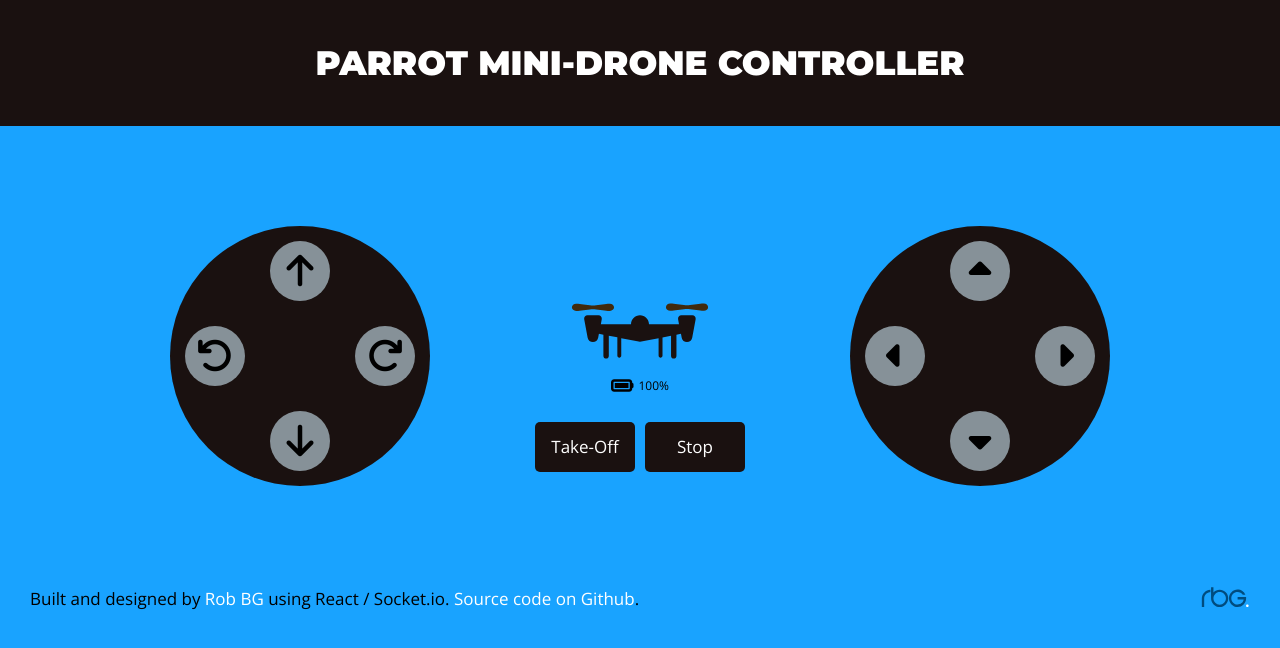
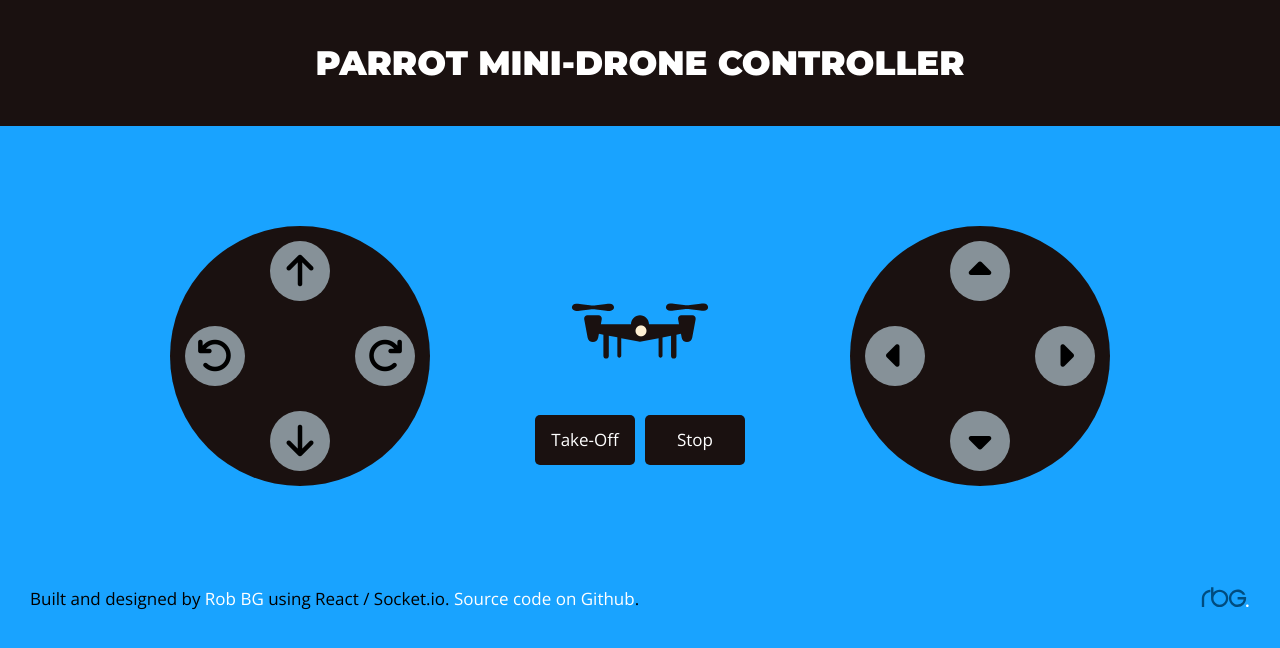
Before and after one commit to capasitore/drone-react, a React (Create React App) app: page / in a window 1280 px wide. Shown: the top 648 px of the page. Built offline with nearby package versions, Linux system fonts and the light colour scheme; no server answers.

Commit message:
Added flight status animation and hid battery if no knowledge of level

```diff
--- a/src/App.js
+++ b/src/App.js
@@ -15,7 +15,7 @@
     // state
     this.state = {
       connected: false,
-      batteryLevel: 100,
+      batteryLevel: false,
       flightStatus: 'landed'
     };
   }
--- a/src/components/Battery/index.js
+++ b/src/components/Battery/index.js
@@ -1,5 +1,14 @@
 import React from 'react';
 import './styles.css';
+
+const BatteryContent = (icon, percent) => {
+  return (
+    <div className="battery">
+      <i className={`fa ${icon} battery-icon`} aria-hidden="true" />
+      <span className="battery-label">{percent}%</span>
+    </div>
+  );
+};
 
 const Battery = ({ percent }) => {
   let icon = 'fa-battery-empty';
@@ -14,10 +23,16 @@
     icon = 'fa-battery-quarter';
   }
 
+  let batteryContent;
+  if (percent) {
+    batteryContent = BatteryContent(icon, percent);
+  } else {
+    batteryContent = '';
+  }
+
   return (
-    <div className="battery">
-      <i className={`fa ${icon} battery-icon`} aria-hidden="true" />
-      <span className="battery-label">{percent}%</span>
+    <div>
+      {batteryContent}
     </div>
   );
 };
--- a/src/components/Controller/index.js
+++ b/src/components/Controller/index.js
@@ -20,7 +20,7 @@
         <ControlButton action={turn} direction="left" icon="fa-undo" />
       </div>
       <div className="joypad-mid">
-        <Drone connected={connected} />
+        <Drone connected={connected} flightStatus={flightStatus} />
         <Battery percent={batteryLevel} />
         <div>
           <ActionButton action={takeoff} label={takeOffText} />
--- a/src/components/Drone/index.js
+++ b/src/components/Drone/index.js
@@ -1,12 +1,25 @@
 import React from 'react';
 import './styles.css';
 
-const Drone = ({ connected }) => {
-  let classes = 'drone-connecting';
-  if (connected) classes = 'drone-connected';
+const Drone = ({ connected, flightStatus }) => {
+  let connectedClasses = 'fa fa-circle drone-connect drone-connecting';
+  let connectedText = 'Connecting...';
+  let flightClasses = 'drone-landed';
+
+  if (connected) {
+    connectedClasses = 'fa fa-circle drone-connect drone-connected';
+    connectedText = 'Connected';
+  }
+
+  if (flightStatus === 'hovering' || flightStatus === 'landing') {
+    flightClasses = 'drone-hovering';
+  } else if (flightStatus === 'flying') {
+    flightClasses = 'drone-flying';
+  }
 
   return (
-    <svg viewBox="0 0 100 100" className="drone">
+    <div className="drone">
+      <svg viewBox="0 0 100 100" className="drone-icon">
         <g>
           <path d="M50,39.5c-3.3,0-6,2.7-6,6H23.9l0.6-3.3c0.3-1.4-0.8-2.7-2.2-2.7H15c-1.4,0-2.5,1.3-2.2,2.7l2.3,12.3
             c0.3,1.7,1.8,2.9,3.5,2.9c1.7,0,3.2-1.2,3.5-2.9l0.5-2.6l3,0.6v14.1c0,1,0.8,1.8,1.8,1.8s1.8-0.8,1.8-1.8V53.1l5.7,1.1v12.3
@@ -14,14 +27,16 @@
             v13.4c0,1,0.8,1.8,1.8,1.8s1.8-0.8,1.8-1.8V52.5l3-0.6l0.5,2.6c0.3,1.7,1.8,2.9,3.5,2.9c1.7,0,3.2-1.2,3.5-2.9l2.3-12.3
             c0.3-1.4-0.8-2.7-2.2-2.7h-7.3c-1.4,0-2.5,1.3-2.2,2.7l0.6,3.3H56C56,42.2,53.3,39.5,50,39.5z"
           />
-        <path className={classes} d="M7.4,36.6c1,0,5.7-0.4,9.2-1c1.3-0.2,2.7-0.2,4.1,0c3.5,0.6,8.2,1,9.2,1c1.5,0,2.8-1.1,2.8-2.4c0-1.3-1.3-2.4-2.8-2.4
+          <path className={flightClasses} d="M7.4,36.6c1,0,5.7-0.4,9.2-1c1.3-0.2,2.7-0.2,4.1,0c3.5,0.6,8.2,1,9.2,1c1.5,0,2.8-1.1,2.8-2.4c0-1.3-1.3-2.4-2.8-2.4
             c-1,0-5.7,0.4-9.2,1c-1.3,0.2-2.7,0.2-4.1,0c-3.5-0.6-8.2-1-9.2-1c-1.5,0-2.8,1.1-2.8,2.4C4.6,35.5,5.9,36.6,7.4,36.6z"
           />
-        <path className={classes} d="M92.6,31.7c-1,0-5.7,0.4-9.2,1c-1.3,0.2-2.7,0.2-4.1,0c-3.5-0.6-8.2-1-9.2-1c-1.5,0-2.8,1.1-2.8,2.4c0,1.3,1.3,2.4,2.8,2.4
+          <path className={flightClasses} d="M92.6,31.7c-1,0-5.7,0.4-9.2,1c-1.3,0.2-2.7,0.2-4.1,0c-3.5-0.6-8.2-1-9.2-1c-1.5,0-2.8,1.1-2.8,2.4c0,1.3,1.3,2.4,2.8,2.4
             c1,0,5.7-0.4,9.2-1c1.3-0.2,2.7-0.2,4.1,0c3.5,0.6,8.2,1,9.2,1c1.5,0,2.8-1.1,2.8-2.4C95.4,32.8,94.1,31.7,92.6,31.7z"
           />
         </g>
       </svg>
+      <i className={connectedClasses} alt={connectedText} />
+    </div>
   )
 };
 
--- a/src/components/Drone/styles.css
+++ b/src/components/Drone/styles.css
@@ -1,17 +1,38 @@
 .drone {
+  position: relative;
+  margin: 10px 10px 0;
+  font-size: 11px;
+}
+
+.drone-icon {
   width: 150px;
-  margin: 10px 10px 0;
   fill: #1A1110;
 }
 
+.drone-connect {
+  position: absolute;
+  top: 70px;
+  left: calc(50% - 4.5px);
+}
+
 .drone-connected {
-  fill: green;
+  color: green;
 }
 
 .drone-connecting {
+  animation-name: connecting;
+  animation-duration: .7s;
+  animation-iteration-count: infinite;
+}
+
+.drone-hovering {
   animation-name: flash;
   animation-duration: .7s;
   animation-iteration-count: infinite;
+}
+
+.drone-flying {
+  fill: green;
 }
 
 @keyframes flash {
@@ -22,3 +43,12 @@
     fill: orange;
   }
 }
+
+@keyframes connecting {
+  from {
+    color: white;
+  }
+  to {
+    color: orange;
+  }
+}
```
Lines whose indentation alone changed are shown as unchanged.
